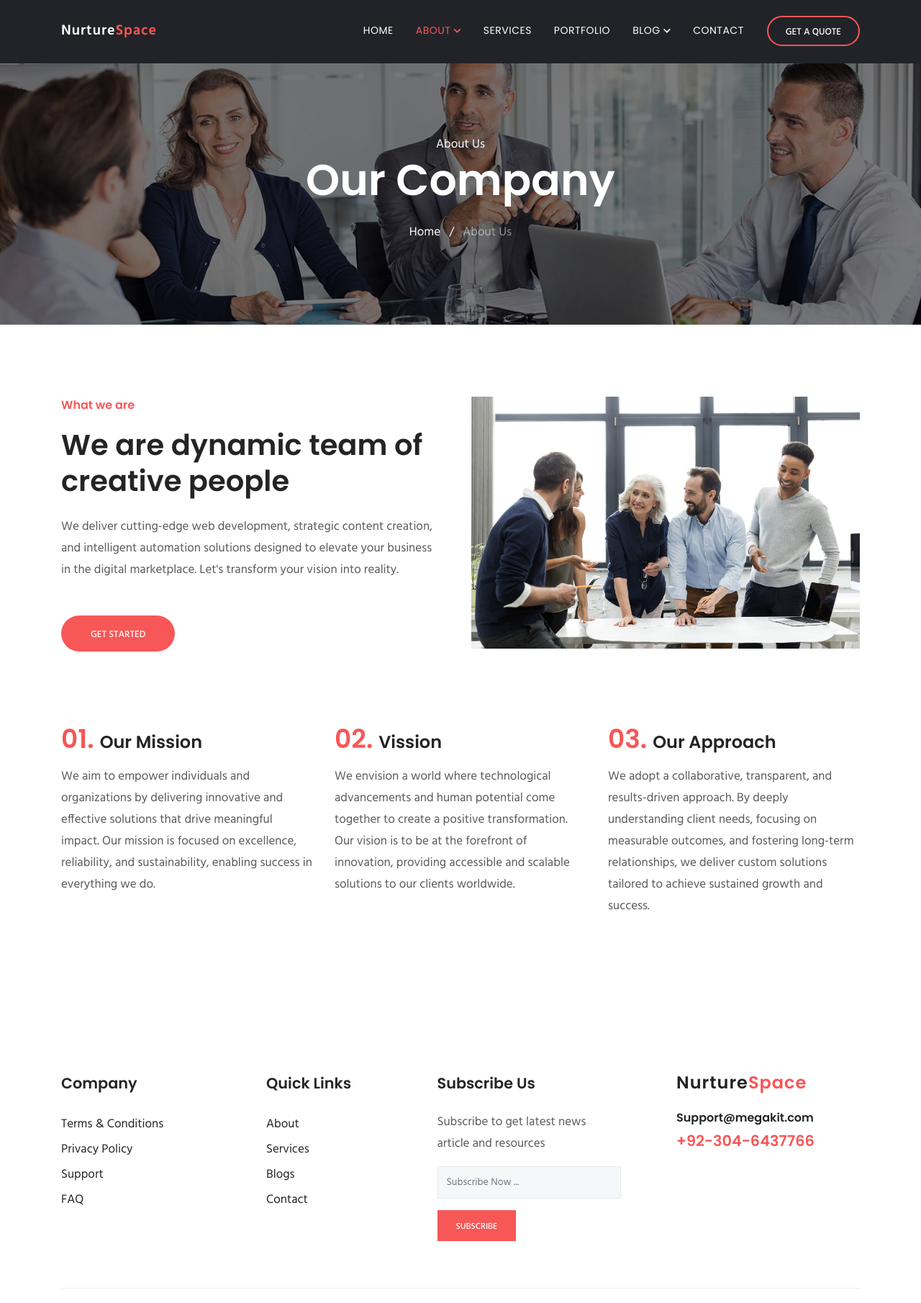
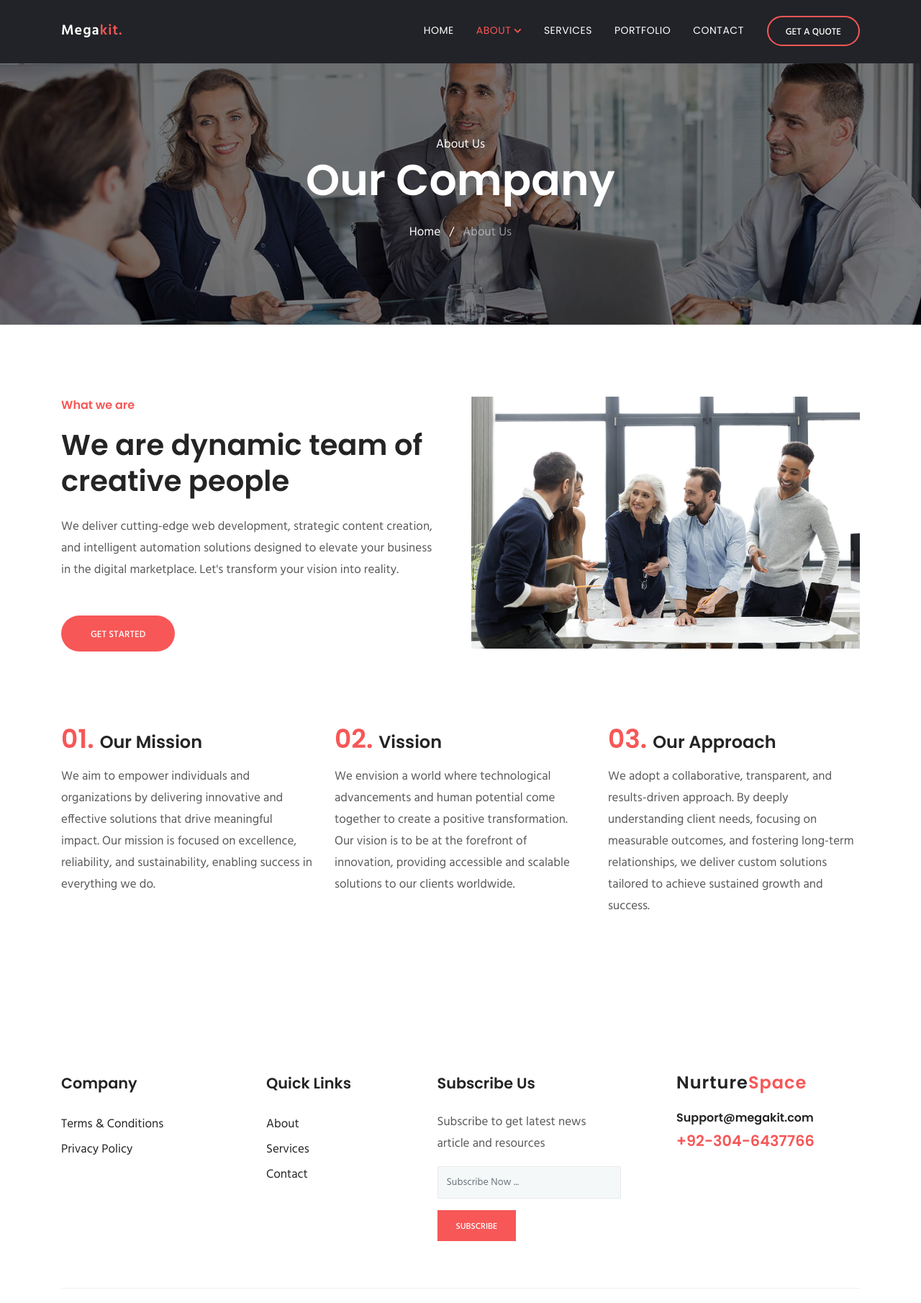
Before and after one commit to zainabbastech/Nurture-Space, a website: page theme/about.html in a window 1280 px wide. Shown: the part 53-1863 px from the top of the page at 72% size. Drawn offline with Linux system fonts and the light colour scheme; some packages are replaced by stand-ins of ours.

Commit message:
Second commit

```diff
--- a/theme/about.html
+++ b/theme/about.html
@@ -73,7 +73,7 @@
         <div class="col-lg-12">
           <nav class="navbar navbar-expand-lg px-0 py-4">
             <a class="navbar-brand" href="index.html">
-				Nurture<span>Space</span>
+              Mega<span>kit.</span>
             </a>
 
             <button class="navbar-toggler collapsed" type="button" data-toggle="collapse" data-target="#navbarsExample09"
@@ -104,23 +104,23 @@
                 </li>
                 <li class="nav-item @@service"><a class="nav-link" href="service.html">Services</a></li>
                 <li class="nav-item @@project"><a class="nav-link" href="project.html">Portfolio</a></li>
-                <li class="nav-item dropdown @@blog">
+                <!-- <li class="nav-item dropdown @@blog">
                   <a class="nav-link dropdown-toggle" href="#" id="dropdown05" data-toggle="dropdown" aria-haspopup="true" aria-expanded="false">Blog <i class="fas fa-chevron-down small"></i></a>
                   <ul class="dropdown-menu" aria-labelledby="dropdown05">
                     <li><a class="dropdown-item @@blogGrid" href="blog-grid.html">Blog Grid</a></li>
                     <li><a class="dropdown-item @@blogSidebar" href="blog-sidebar.html">Blog with Sidebar</a></li>
                     <li><a class="dropdown-item @@blogSingle" href="blog-single.html">Blog Single</a></li>
 
-                    <!-- <li class="dropdown dropdown-submenu dropleft">
+                    <li class="dropdown dropdown-submenu dropleft">
                       <a class="dropdown-item dropdown-toggle" href="#!" id="dropdown0501" role="button" data-toggle="dropdown" aria-haspopup="true" aria-expanded="false">Sub Menu</a>
 
                       <ul class="dropdown-menu" aria-labelledby="dropdown0501">
                         <li><a class="dropdown-item" href="index.html">Submenu 01</a></li>
                         <li><a class="dropdown-item" href="index.html">Submenu 02</a></li>
                       </ul>
-                    </li> -->
+                    </li>
                   </ul>
-                </li>
+                </li> -->
                 <li class="nav-item @@contact"><a class="nav-link" href="contact.html">Contact</a></li>
               </ul>
 
@@ -501,8 +501,8 @@
           <ul class="list-unstyled footer-menu lh-35">
             <li><a href="about.html">Terms & Conditions</a></li>
             <li><a href="about.html">Privacy Policy</a></li>
-            <li><a href="cobtact.html">Support</a></li>
-            <li><a href="cobtact.html">FAQ</a></li>
+            <!-- <li><a href="cobtact.html">Support</a></li>
+            <li><a href="cobtact.html">FAQ</a></li> -->
           </ul>
         </div>
       </div>
@@ -513,7 +513,7 @@
           <ul class="list-unstyled footer-menu lh-35">
             <li><a href="about.html">About</a></li>
             <li><a href="service.html">Services</a></li>
-            <li><a href="blog-grid.html">Blogs</a></li>
+            <!-- <li><a href="blog-grid.html">Blogs</a></li> -->
             <li><a href="contact.html">Contact</a></li>
           </ul>
         </div>
```
Also changed, not shown: source/partials/blocks/footer.htm (+1 -1 lines), source/partials/blocks/navigation.htm (+4 -4 lines), theme/blog-grid.html (+6 -6 lines), theme/blog-sidebar.html (+6 -6 lines), theme/blog-single.html (+6 -6 lines), theme/contact.html (+6 -6 lines), theme/index.html (+8 -8 lines), theme/pricing.html (+8 -8 lines), theme/project.html (+8 -8 lines), theme/service.html (+8 -8 lines).
